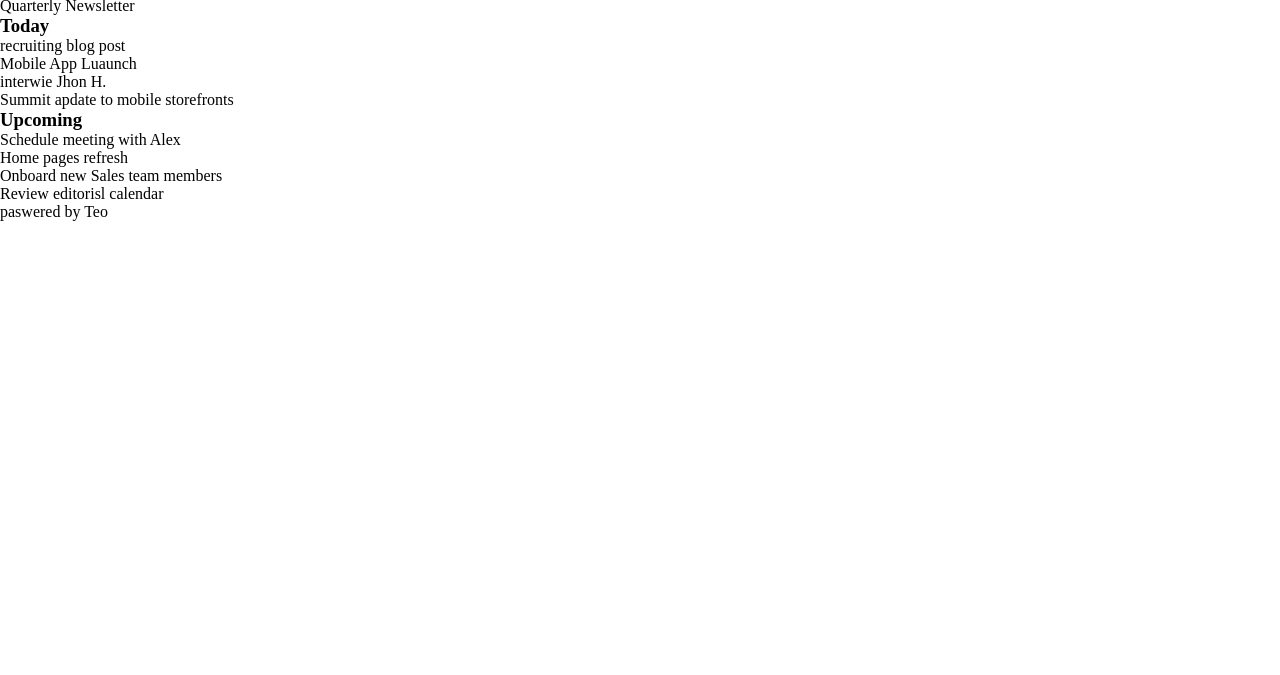
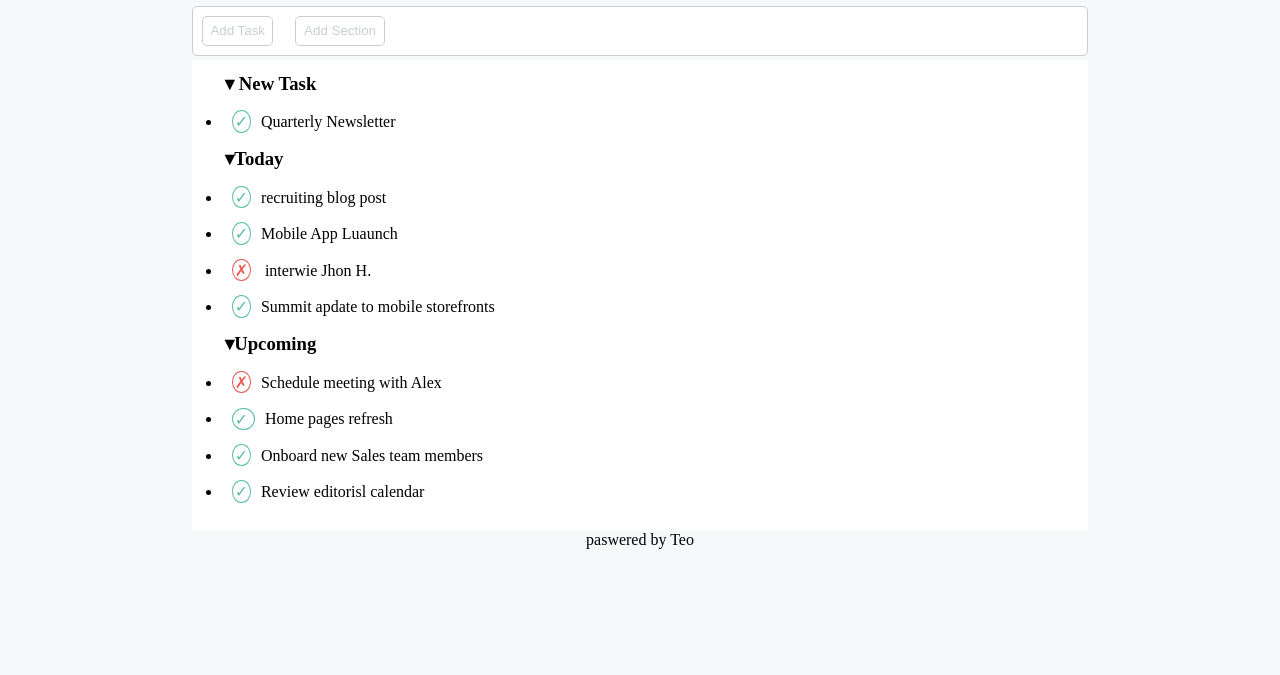
Before and after one commit to MatteoAgu01/html-css-toboolist, a plain HTML site: page index.html in a window 1280 px wide. Shown: the part 125-800 px from the top of the page. Drawn offline with Linux system fonts and the light colour scheme.

Commit message:
inizio css e rivisitazione html

```diff
--- a/css/style.css
+++ b/css/style.css
@@ -1,5 +1,130 @@
+/* colori
+
+.editorial{
+     background-color: #45abea;
+}
+
+.Q1_goals{
+     background-color: #9c72e4;
+}
+
+.recruting{
+     background-color: #64c0a9;
+}
+
+ .mobile{
+      background-color: #f19d32;
+ }
+
+ .website{
+     background-color: #d863a1;
+ }
+
+ .sales{
+     background-color: #b0c926;
+ */
+
+
+
+
+/* general */
 *{
      margin: 0;
      padding: 0;
      box-sizing: border-box;
 }
+
+body{
+     background-color: #f6f8f9;
+}
+
+
+header{
+     background-color: white;
+     margin: 0 auto 50px;
+}
+
+main{
+     margin: auto;
+     width: 70%;
+     background-color: white;
+     padding: 1%;
+}
+
+span{
+     padding: 0.2%;
+     margin: 10px;
+}
+/* //general */
+
+/* section setting bottoni */
+.button{
+     margin: 2% auto 0.3%;
+     width: 70%;
+     background-color: white;
+     border:1px solid #c9ced3;
+     border-radius: 5px;
+}
+
+.add-task{
+     color: #c9ced3;
+     width: 8%;
+     height: 30px;
+     margin: 1%;
+     background-color: white;
+     border:1px solid #c9ced3 ;
+     border-radius: 5px;
+}
+
+.add-sec{
+     color: #c9ced3;
+     width: 10%;
+     height: 30px;
+     margin: 1%;
+     background-color: white;
+     border:1px solid #c9ced3 ;
+     border-radius: 5px;
+}
+
+/* //section setting bottoni */
+
+/* setting titoli in UL */
+h3{
+     margin-left: 20px;
+}
+/* //setting titoli in UL */
+
+/* setting unordered list */
+h3 ul{
+     list-style-type: none;
+     display: none;
+}
+
+h3 ul :hover{
+     display: block;
+}
+
+li{
+     margin: 2%;
+}
+
+.check{
+     color: #5abda5;
+     border:1px solid #5abda5;
+     border-radius: 50%;
+}
+
+.cross{
+     color: #eb5b55;
+     border:1px solid #eb5b55;
+     border-radius: 50%;
+}
+/* //setting unordered list */
+
+/* setting footer */
+footer{
+     margin-top: 5px;
+     margin: auto;
+     text-align: center;
+}
+/* //setting footer */
--- a/index.html
+++ b/index.html
@@ -11,40 +11,58 @@
      <header>
           <section>
                <img src="./img/Logo.png" alt="logo">
-               <h1>Tobo0list</h1>
+               <h1>Toboolist</h1>
           </section>
      </header>
+
+     <nav class="button">
+          <button class="add-task">Add Task</button>
+          <button class="add-sec">Add Section</button>
+     </nav>
+
      <main>
           <!-- barra navigazione -->
-          <section>
-               <button>Add Task</button>
-               <button>Add Section</button>
-          </section>
 <!-- section ul new task -->
-          <section>
-               <h3>New Task</h3>
+          <section class="New Task">
+               <h3>&dtrif; New Task</h3>
                <ul>
-                    <li>Quarterly Newsletter</li>
+                    <li><span class="check">&check;</span>Quarterly Newsletter</li>
                </ul>
           </section>
 <!-- section ul today -->
-          <section>
-               <h3>Today</h3>
+          <section class="Today">
+               <h3>&dtrif;Today</h3>
                <ul>
-                    <li>recruiting blog post</li>
-                    <li>Mobile App Luaunch</li>
-                    <li>interwie Jhon H.</li>
-                    <li>Summit apdate to mobile storefronts</li>
+                    <li>
+                         <span class="check">&check;</span>recruiting blog post<span></span>
+                    </li>
+                    <li>
+                         <span class="check">&check;</span>Mobile App Luaunch
+                    </li>
+                    <li>
+                         <span class="cross">&cross;</span> interwie Jhon H.
+                    </li>
+                    <li>
+                         <span class="check">&check;</span>Summit apdate to mobile storefronts
+                    </li>
                </ul>
           </section>
 <!-- section ul upcoming -->
-          <section>
-               <h3>Upcoming</h3>
+          <section class="Upcoming">
+               <h3>&dtrif;Upcoming</h3>
                <ul>
-                    <li>Schedule meeting with Alex</li>
-                    <li>Home pages refresh</li>
-                    <li>Onboard new Sales team members</li>
-                    <li>Review editorisl calendar</li>
+                    <li>
+                         <span class="cross">&cross;</span>Schedule meeting with Alex
+                    </li>
+                    <li>
+                         <span class="check"> &check; </span>Home pages refresh
+                    </li>
+                    <li>
+                         <span class="check">&check;</span>Onboard new Sales team members
+                    </li>
+                    <li>
+                         <span class="check">&check;</span>Review editorisl calendar
+                    </li>
                </ul>
           </section>
      </main>
```
